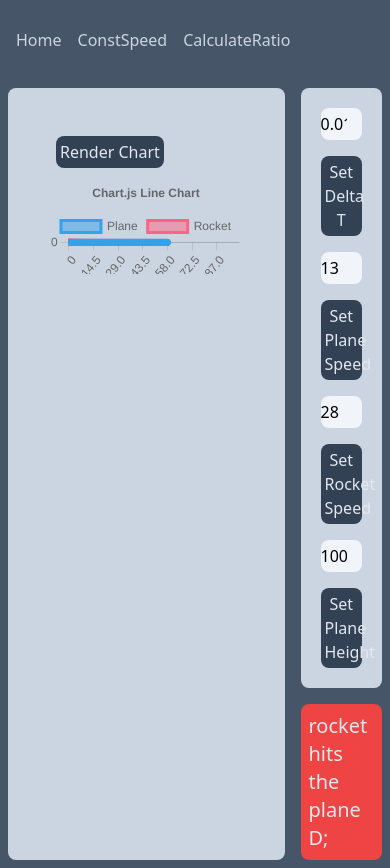
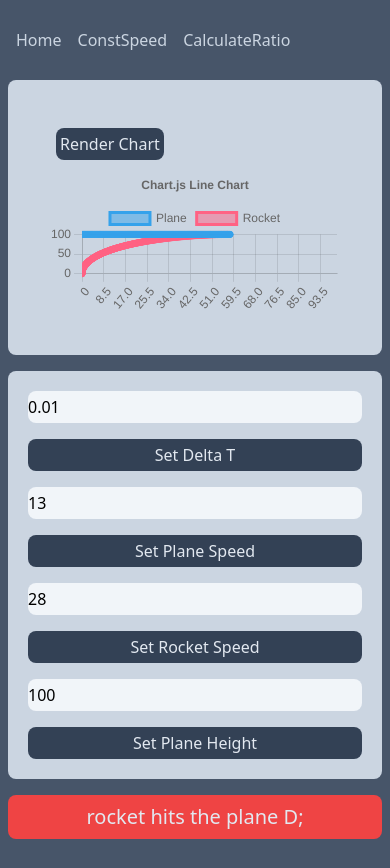
Before and after one commit to Mrkh97/RocketPlaneProject, a React (Create React App) app: page /constspeed in a window 390 px wide. After the commit the page ends 847 px from the top, so only its background shows below. Built offline with nearby package versions, Linux system fonts and the light colour scheme.

Commit message:
added responsivity

```diff
--- a/src/components/ConstSpeed.js
+++ b/src/components/ConstSpeed.js
@@ -160,7 +160,7 @@ export default function ConstSpeed() {
   const [isRenderd,setIsRenderd] = useState(true)
 
 
-  return <div className=" grid grid-cols-4">
+  return <div className="  sm:flex lg:grid grid-cols-4">
     <div className=" p-10 bg-slate-300 m-2 rounded-lg  col-span-3">
     <button className='bg-slate-700 m-2 text-slate-200 p-1 rounded-lg hover:shadow-lg hover:scale-105 ' onClick={()=>isRenderd?setIsRenderd(false):setIsRenderd(true)}>Render Chart</button>
       {isRenderd?<Line options={options} data={data} />:""}
```
